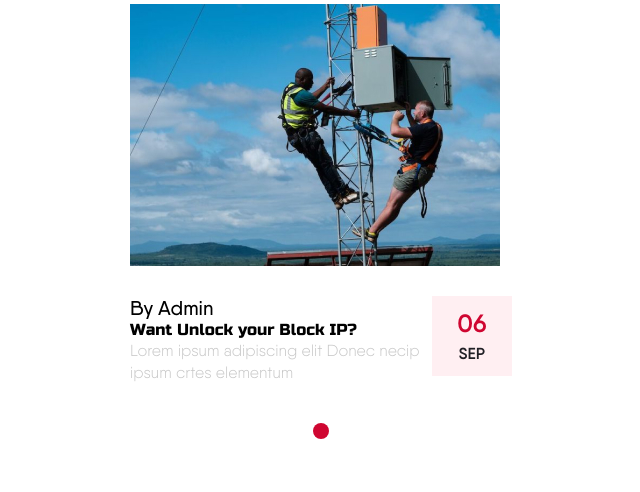
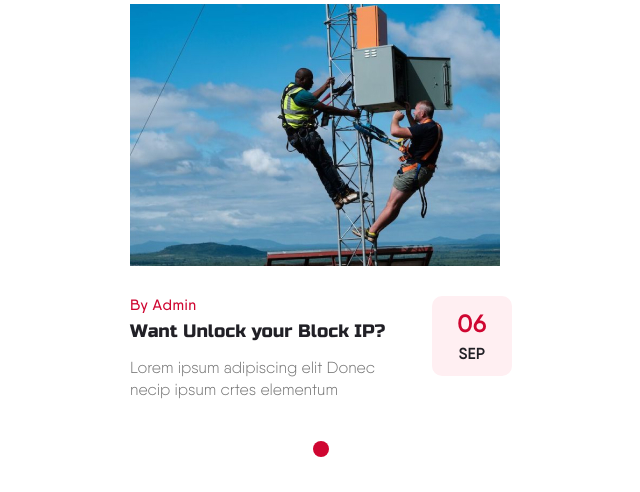
Before and after one commit to 0raffay/internet-provider, a PHP site: page / in a window 1280 px wide. Shown: the part 3478-3970 px from the top of the page, without its empty margins (319-959 px from the left). Before the commit the page ends 3917 px from the top, so only its background shows below. Run offline with PHP 8.4, Linux system fonts and the light colour scheme.

Commit message:
add more blog section

```diff
--- a/assets/css/style.css
+++ b/assets/css/style.css
@@ -1171,8 +1171,26 @@ header * {
     gap: 5px;
     background-color: var(--clr-primary-200);
     flex-shrink: 0;
+    border-radius: 10px;
 }
 
-.blogAuthor {}
+.blogAuthor {
+    font-size: var(--fs-15);
+    margin-bottom: 7px;
+    color: var(--clr-primary);
+    font-weight: 500;
+    letter-spacing: .5px;
+}
+
+.blogTitle {
+    font-size: var(--fs-18);
+    color: var(--clr-neutral-400);
+    margin-bottom: 14px;
+}
+
+.blogExcerpt {
+    color: #727272;
+    font-size: var(--fs-16);
+}
 
 /* Blog end */
--- a/index.php
+++ b/index.php
@@ -306,7 +306,7 @@ include("includes/site-info.php");
 						<div class="img_wrap">
 							<img src="assets/images/post-thumbnail.jpg" alt="Post Thumbnail">
 						</div>
-						<div class="blogCardText d-flex align-items-start">
+						<div class="blogCardText d-flex align-items-start gap-3">
 							<div class="text_wrap">
 								<h5 class="blogAuthor ff-primary">By Admin</h5>
 								<h6 class="blogTitle">Want Unlock your Block IP?</h6>
```
